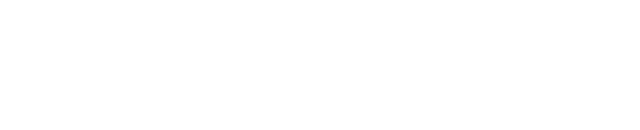
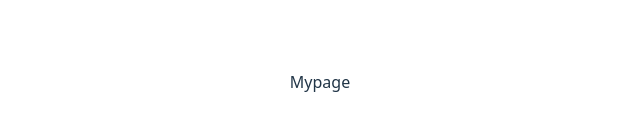
Before and after one commit to minami-77/my-dictionary-frontend, a React (Vite) app: page /mypage in a window 1280 px wide. Before the commit this address had no page. Shown: the part 318-448 px from the top of the page, without its empty margins (320-960 px from the left). Built offline with nearby package versions, Linux system fonts and the light colour scheme.

Commit message:
added mypage

```diff
--- a/src/App.jsx
+++ b/src/App.jsx
@@ -1,14 +1,15 @@
 import { BrowserRouter, Routes, Route, Link } from 'react-router';
 import './App.css'
-import Home from './pages/Home';
+import Home from './pages/Home/Home';
 import Signup from './components/Signup';
+import Mypage from './pages/Mypage/Mypage';
 
 function App() {
   return (
 
     <Routes>
       <Route path="/" element={<Home/>}/>
-      <Route/>
+      <Route path="mypage" element={<Mypage/>}/>
       <Route/>
       <Route/>
 
--- a/src/pages/Home.jsx
+++ b/src/pages/Home/Home.jsx
@@ -1,5 +1,5 @@
 import React from 'react'
-import Signup from '../components/Signup'
+import Signup from '../../components/Signup'
 
 export default function Home() {
   return (
--- /dev/null
+++ b/src/pages/Mypage/Mypage.jsx
@@ -0,0 +1,9 @@
+import React from 'react'
+
+const Mypage = () => {
+  return (
+    <div>Mypage</div>
+  )
+}
+
+export default Mypage
```
